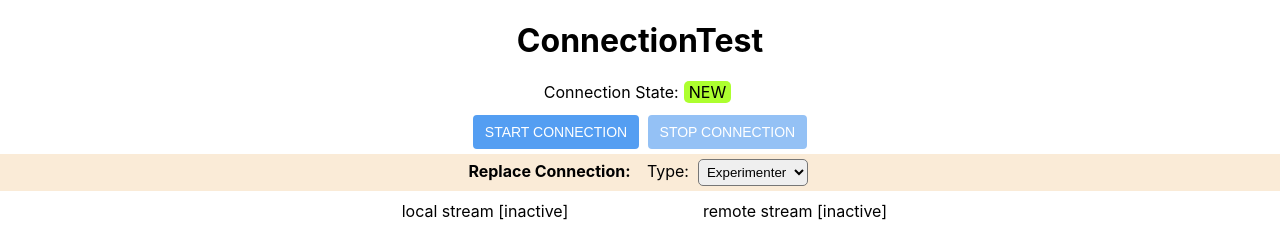
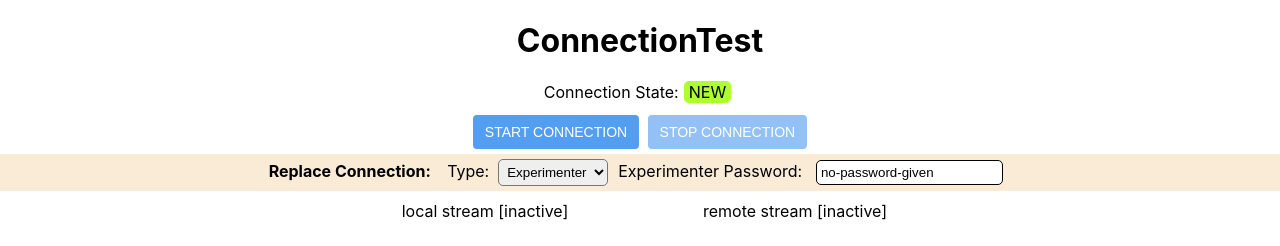
Before and after one commit to TUMFARSynchrony/SynthARium, a React (Create React App) app in the folder frontend/: page /connectionTest in a window 1280 px wide. Shown: the top 246 px of the page. Built offline with nearby package versions, Linux system fonts and the light colour scheme; no server answers.

Commit message:
Add experimenterPassword to frontend. Also add to backend/config.json

```diff
--- a/frontend/src/App.js
+++ b/frontend/src/App.js
@@ -71,11 +71,14 @@ function App() {
 
     const sessionIdParam = searchParams.get("sessionId");
     const participantIdParam = searchParams.get("participantId");
+    const experimenterPasswordParam = searchParams.get("experimenterPassword");
     console.log("sessionIdParam", sessionIdParam);
     console.log("participantIdParam", participantIdParam);
+    console.log("experimenterPasswordParam", experimenterPasswordParam);
 
     const sessionId = sessionIdParam ? sessionIdParam : "";
     const participantId = participantIdParam ? participantIdParam : "";
+    let experimenterPassword = experimenterPasswordParam ?? "";
     const userType =
       sessionId && participantId ? "participant" : "experimenter";
 
@@ -83,6 +86,12 @@ function App() {
     const isConnectionTestPage = (
       pathname === "/connectiontest" || pathname === "/connectionlatencytest"
     );
+
+    // TODO: get experimenter password before creating Connection, e.g. from "login" page
+    // The following solution using `prompt` is only a placeholder.
+    if (!isConnectionTestPage && userType === "experimenter" && !experimenterPassword) {
+      experimenterPassword = prompt("Please insert experimenter password")
+    }
 
     const asyncStreamHelper = async (connection) => {
       const stream = await getLocalStream();
@@ -99,6 +108,7 @@ function App() {
       userType,
       sessionId,
       participantId,
+      experimenterPassword || "no-password-given", // "no-password-given" is a placeholder if experimenterPassword is an empty string
       true
     );
 
--- a/frontend/src/networking/Connection.ts
+++ b/frontend/src/networking/Connection.ts
@@ -46,6 +46,7 @@ export default class Connection extends ConnectionBase<ConnectionState | MediaSt
   readonly api: EventHandler<any>;
   readonly sessionId?: string;
   readonly participantId?: string;
+  readonly experimenterPassword?: string;
   readonly userType: "participant" | "experimenter";
 
   private _state: ConnectionState;
@@ -69,14 +70,21 @@ export default class Connection extends ConnectionBase<ConnectionState | MediaSt
     userType: "participant" | "experimenter",
     sessionId?: string,
     participantId?: string,
+    experimenterPassword?: string,
     logging: boolean = false
   ) {
     super(true, "Connection", logging);
+
+    // Check for missing parameters depending on userType
     if (userType === "participant" && (!participantId || !sessionId)) {
       throw new Error("userType participant requires the participantId and sessionId to be defined.");
+    } else if (userType === "experimenter" && !experimenterPassword) {
+      throw new Error("userType experimenter requires the experimenterPassword to be defined.");
     }
+
     this.sessionId = sessionId;
     this.participantId = participantId;
+    this.experimenterPassword = experimenterPassword;
     this.userType = userType;
     this.subConnections = new Map();
     this._state = ConnectionState.NEW;
@@ -303,6 +311,7 @@ export default class Connection extends ConnectionBase<ConnectionState | MediaSt
         sdp: offer.sdp,
         type: offer.type,
         user_type: "experimenter",
+        experimenter_password: this.experimenterPassword
       };
     }
     this.log("Sending initial offer");
--- a/frontend/src/pages/ConnectionLatencyTest/ConnectionLatencyTest.tsx
+++ b/frontend/src/pages/ConnectionLatencyTest/ConnectionLatencyTest.tsx
@@ -116,8 +116,8 @@ const ConnectionLatencyTest = (props: {
     console.log("Start Test. Config:", config);
 
     // Replace connection to set participantId, sessionId and logging
-    const userType = config.sessionId && config.participantId ? "participant" : "experimenter";
-    const connection = new Connection(userType, config.sessionId, config.participantId, config.connectionLogging);
+    const userType = "participant";
+    const connection = new Connection(userType, config.sessionId, config.participantId, undefined, config.connectionLogging,);
     setConnection(connection);
 
     // Setup local canvas stream
--- a/frontend/src/pages/ConnectionTest/ConnectionTest.tsx
+++ b/frontend/src/pages/ConnectionTest/ConnectionTest.tsx
@@ -462,11 +462,13 @@ function ReplaceConnection(props: {
   const [userType, setUserType] = useState<"participant" | "experimenter">(props.connection.userType);
   const [sessionId, setSessionId] = useState(props.connection.sessionId ?? "");
   const [participantId, setParticipantId] = useState(props.connection.participantId ?? "");
+  const [experimenterPassword, setExperimenterPassword] = useState(props.connection.experimenterPassword ?? "");
 
-  const updateConnection = async (userType: "participant" | "experimenter", sessionId: string, participantId: string) => {
+  const updateConnection = async (userType: "participant" | "experimenter", sessionId: string, participantId: string, experimenterPassword: string) => {
     if (userType === "participant") {
       if (sessionId === "") sessionId = "placeholderId";
       if (participantId === "") participantId = "placeholderId";
+      if (experimenterPassword === "") experimenterPassword = "placeholderId";
       // request local stream if it does not exist.
       if (!props.localStream) {
         const stream = await getLocalStream();
@@ -474,24 +476,33 @@ function ReplaceConnection(props: {
       }
     }
     console.log(`%c[ReplaceConnection] Replaced connection with new parameters: ${userType}, ${sessionId}, ${participantId}`, "color:darkgreen");
-    const connection = new Connection(userType, sessionId, participantId, props.connection.logging);
+    const connection = new Connection(userType, sessionId, participantId, experimenterPassword, props.connection.logging);
     props.setConnection(connection);
   };
 
   const handleUserType = (e: React.ChangeEvent<HTMLSelectElement>) => {
+    e.preventDefault();
     const newUserType = e.target.value as "participant" | "experimenter";
     setUserType(newUserType);
-    updateConnection(newUserType, sessionId, participantId);
+    updateConnection(newUserType, sessionId, participantId, experimenterPassword);
   };
 
   const handleSessionId = (e: React.ChangeEvent<HTMLInputElement>) => {
+    e.preventDefault();
     setSessionId(e.target.value);
-    updateConnection(userType, e.target.value, participantId);
+    updateConnection(userType, e.target.value, participantId, experimenterPassword);
   };
 
   const handleParticipantId = (e: React.ChangeEvent<HTMLInputElement>) => {
+    e.preventDefault();
     setParticipantId(e.target.value);
-    updateConnection(userType, sessionId, e.target.value);
+    updateConnection(userType, sessionId, e.target.value, experimenterPassword);
+  };
+
+  const handleExperimenterPassword = (e: React.ChangeEvent<HTMLInputElement>) => {
+    e.preventDefault();
+    setExperimenterPassword(e.target.value);
+    updateConnection(userType, sessionId, participantId, e.target.value);
   };
 
   const info = "Replace connection before connecting to change the user type, session id or participant id";
@@ -515,17 +526,24 @@ function ReplaceConnection(props: {
               <input
                 type="text"
                 onChange={handleSessionId}
-                defaultValue={props.connection.sessionId}
+                defaultValue={sessionId}
               />
             </label>
             <label>ParticipantID:&nbsp;&nbsp;
               <input
                 type="text"
                 onChange={handleParticipantId}
-                defaultValue={props.connection.participantId}
+                defaultValue={participantId}
               />
             </label>
-          </> : ""
+          </>
+            : <label>Experimenter Password:&nbsp;&nbsp;
+              <input
+                type="text"
+                onChange={handleExperimenterPassword}
+                defaultValue={experimenterPassword}
+              />
+            </label>
         }
       </form>
     </div>
```
Also changed, not shown: 1 other file (tests, documents, lock files or other folders).
